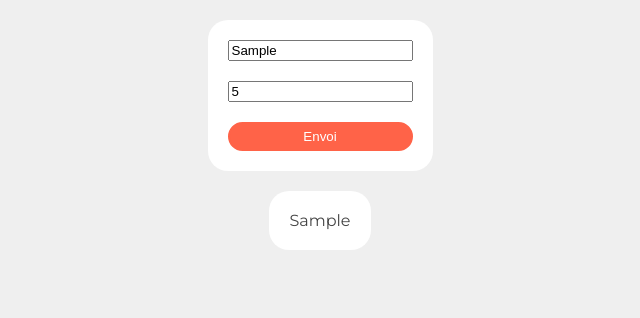
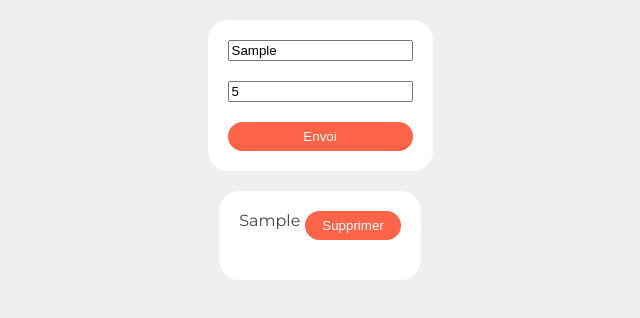
Before and after one commit to dymafr/react-c7l6, a React (Create React App) app: page / in a window 1280 px wide. Both pictures are taken after typing "Sample", "5" into the empty fields and a click on the button "Envoi". Shown: the top 318 px of the page, without its empty margins (320-960 px from the left). Built offline with nearby package versions, Linux system fonts and the light colour scheme.

Commit message:
1 file modified

```diff
--- a/src/App.js
+++ b/src/App.js
@@ -22,6 +22,11 @@ function App() {
     });
   }
 
+  function handleClickDeleteUser(index) {
+    const newList = usersList.filter((u, i) => i !== index);
+    setUsersList(newList);
+  }
+
   return (
     <div className="d-flex flex-column justify-content-center align-items-center p-20 ">
       <form className="d-flex flex-column card p-20 mb-20">
@@ -42,8 +47,16 @@ function App() {
         </button>
       </form>
       <ul className="d-flex flex-column card p-20">
-        {usersList.map((u) => (
-          <li key={u.name}>{u.name}</li>
+        {usersList.map((u, index) => (
+          <li key={u.name} className="d-flex mb-20">
+            <span className="flex-fill mr-5">{u.name}</span>
+            <button
+              onClick={() => handleClickDeleteUser(index)}
+              className="btn btn-primary"
+            >
+              Supprimer
+            </button>
+          </li>
         ))}
       </ul>
     </div>
```
